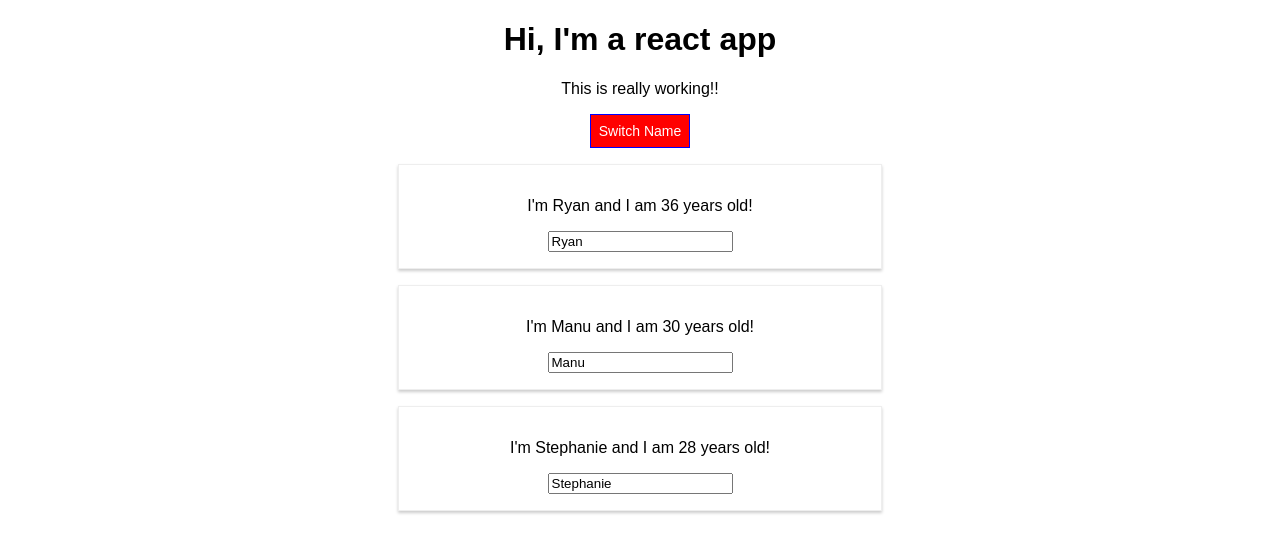
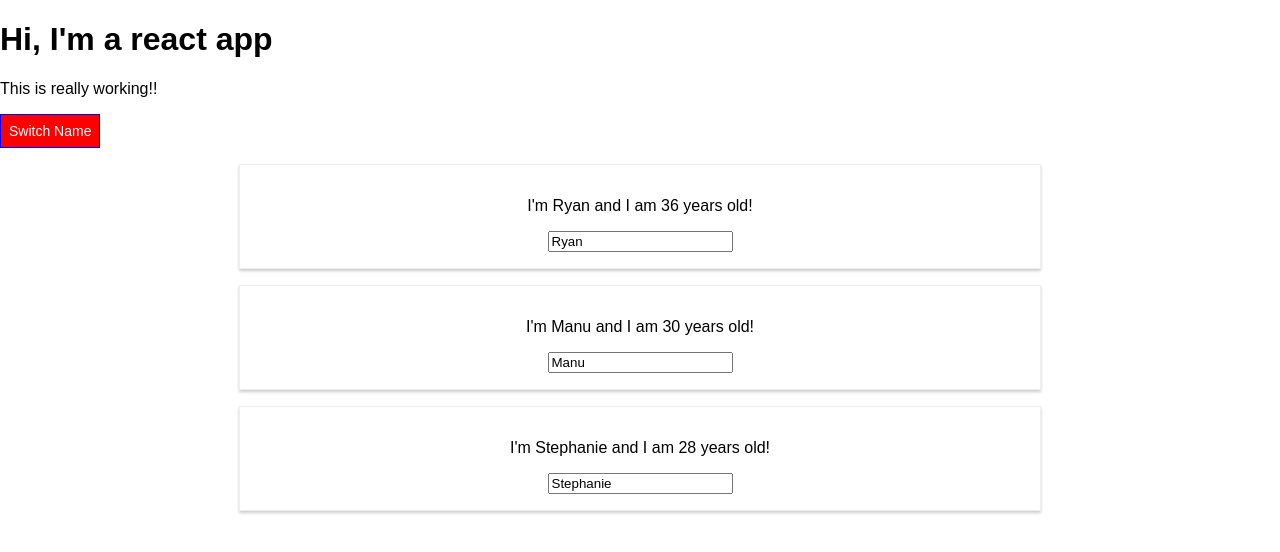
Before and after one commit to calicanadian/udemy-react-basics, a React (Create React App) app: page / in a window 1280 px wide. Both pictures are taken after a click on the button "Switch Name". Shown: the top 552 px of the page. Built offline with nearby package versions, Linux system fonts and the light colour scheme.

Commit message:
Removing the Radium library and usage

```diff
--- a/src/App.js
+++ b/src/App.js
@@ -1,6 +1,5 @@
 import React, { Component } from 'react';
-import Radium, { StyleRoot } from 'radium';
-import './App.css';
+import styles from './App.css';
 import Person from './Person/Person';
 
 class App extends Component {
@@ -55,11 +54,7 @@ class App extends Component {
       border: '1px solid blue',
       padding: '8px',
       fontSize: '14px',
-      cursor: 'pointer',
-      ':hover': {
-        backgroundColor: 'lightgreen',
-        color: 'black'
-      }
+      cursor: 'pointer'
     };
 
     let persons = null;
@@ -80,7 +75,6 @@ class App extends Component {
         </div>
       );
       style.backgroundColor = 'red';
-      style[':hover'] = { backgroundColor: 'salmon', color: 'black' }
     }
 
     const classes = [];
@@ -92,17 +86,15 @@ class App extends Component {
     }
 
     return (
-      <StyleRoot>
-        <div className="App">
-          <h1>Hi, I'm a react app</h1>
-          <p className={classes.join(' ')}>This is really working!!</p>
-          <button style={style} onClick={this.togglePersonsHandler}>Switch Name</button>
-          {persons}
-        </div>
-      </StyleRoot>
+      <div className={styles.App}>
+        <h1>Hi, I'm a react app</h1>
+        <p className={classes.join(' ')}>This is really working!!</p>
+        <button style={style} onClick={this.togglePersonsHandler}>Switch Name</button>
+        {persons}
+      </div>
     );
     // return React.createElement('div', {className: 'App'}, React.createElement('h1',null, "Does this work now?"));
   }
 }
 
-export default Radium(App);
+export default App;
--- a/src/Person/Person.js
+++ b/src/Person/Person.js
@@ -1,16 +1,10 @@
 import React from 'react';
-import Radium from 'radium';
 import './Person.css';
 
 const person = (props) => {
-  const style = {
-    '@media (min-width: 500px)': {
-      width: '450px'
-    }
-  };
 
   return (
-    <div className="Person" style={style}>
+    <div className="Person">
       <p onClick={props.click}>I'm {props.name} and I am {props.age} years old!</p>
       <p>{props.children}</p>
       <input type='text' onChange={props.changed} value={props.name} />
@@ -18,4 +12,4 @@ const person = (props) => {
   )
 };
 
-export default Radium(person);
+export default person;
```
